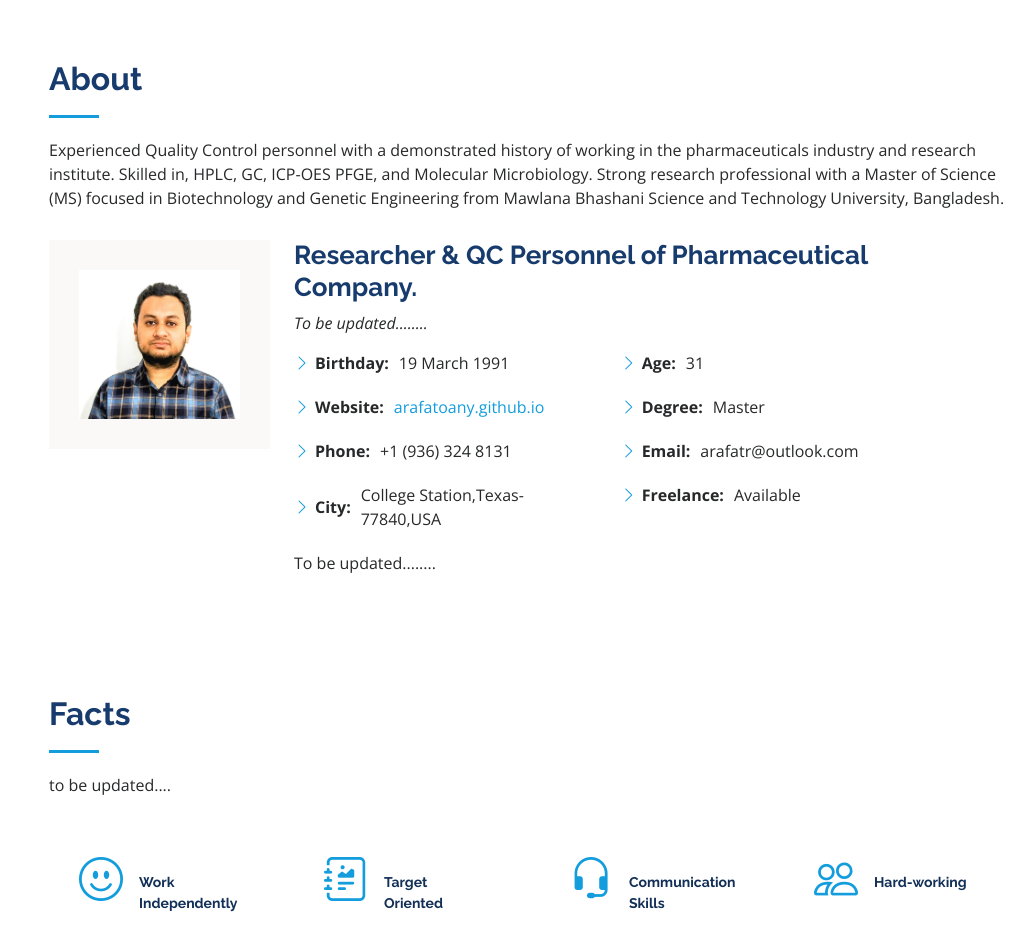
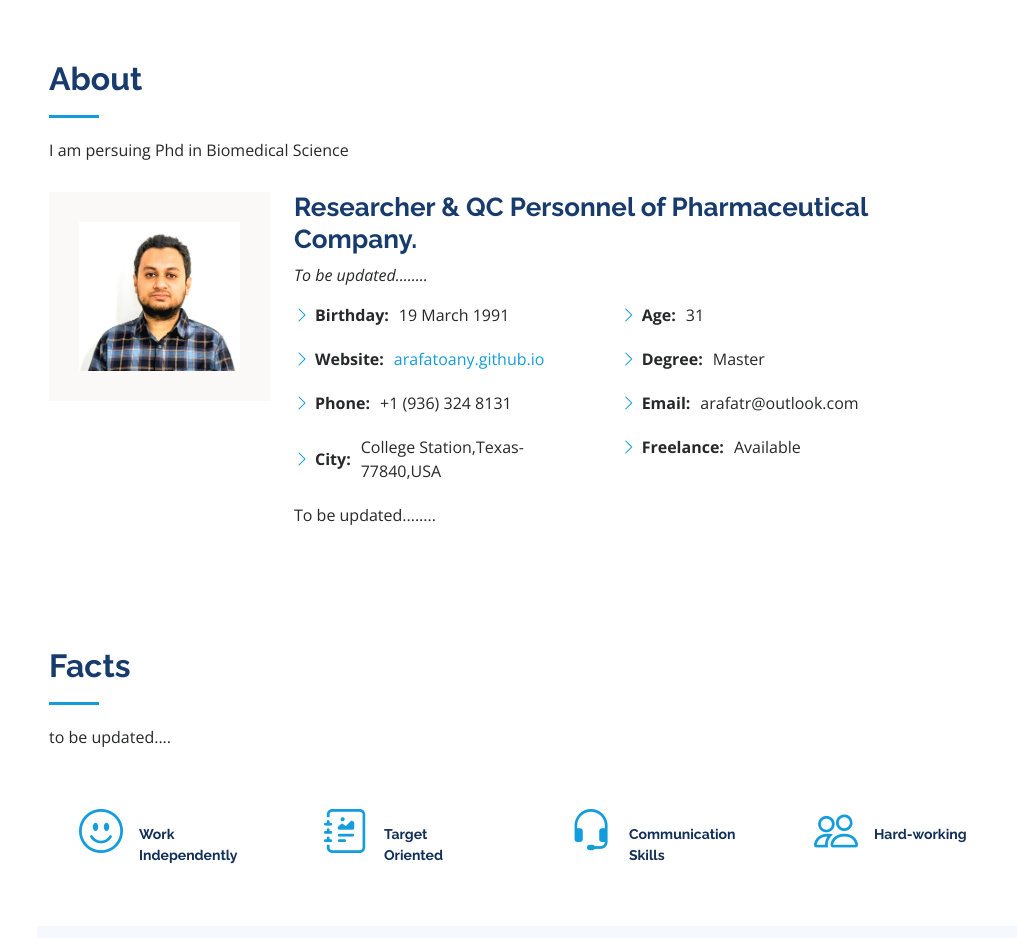
Before and after one commit to arafatoany/arafatoany.github.io, a plain HTML site: page index.html in a window 1280 px wide. Shown: the part 800-1738 px from the top of the page, without its empty margins (263-1280 px from the left). Drawn offline with nearby package versions, Linux system fonts and the light colour scheme.

Commit message:
Add files via upload

```diff
--- a/index.html
+++ b/index.html
@@ -86,7 +86,7 @@
 
         <div class="section-title">
           <h2>About</h2>
-          <p>Experienced Quality Control personnel with a demonstrated history of working in the pharmaceuticals industry and research institute. Skilled in, HPLC, GC, ICP-OES PFGE, and Molecular Microbiology. Strong research professional with a Master of Science (MS) focused in Biotechnology and Genetic Engineering from Mawlana Bhashani Science and Technology University, Bangladesh.</p>
+          <p> I am persuing Phd in Biomedical Science </p>
         </div>
 
         <div class="row">
```
